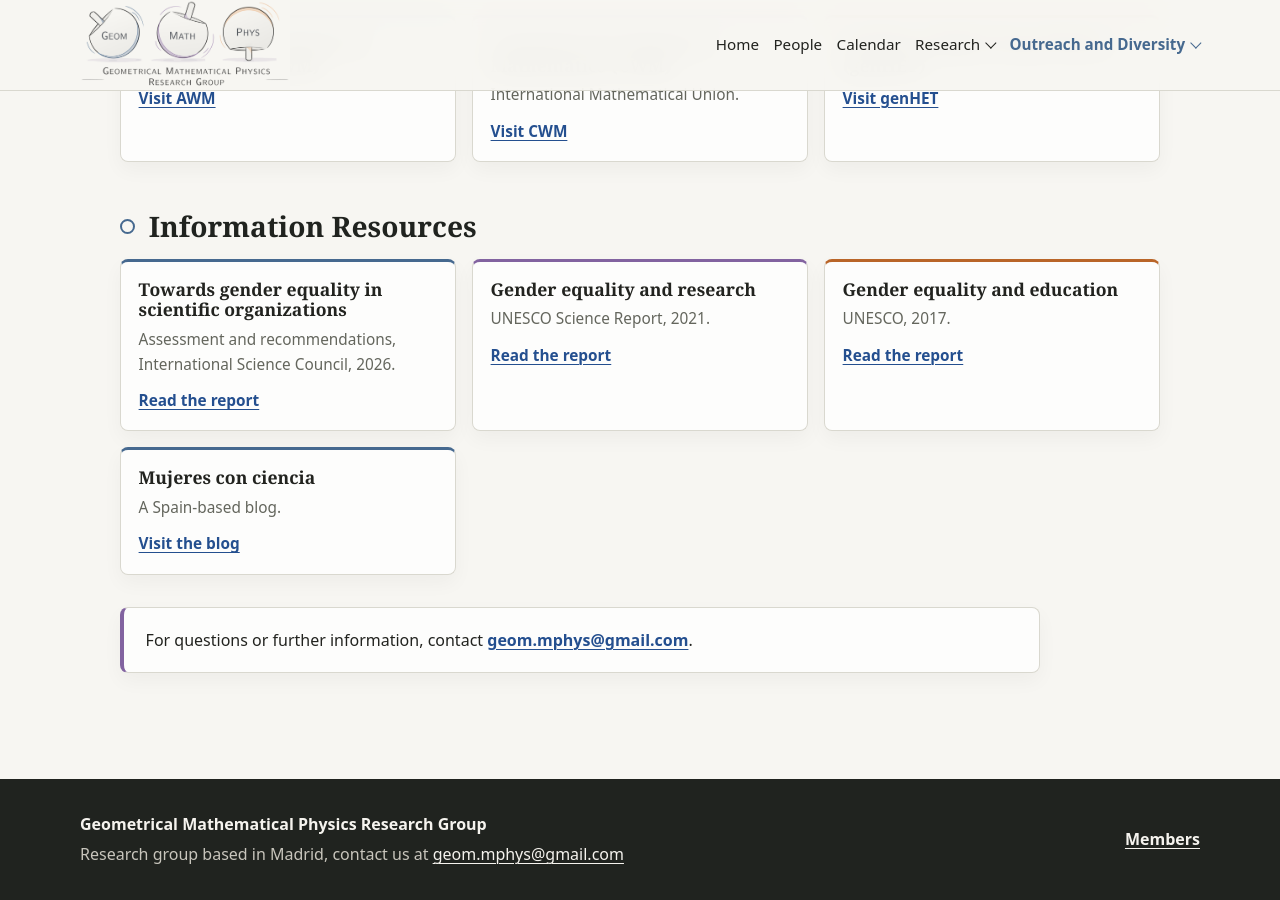
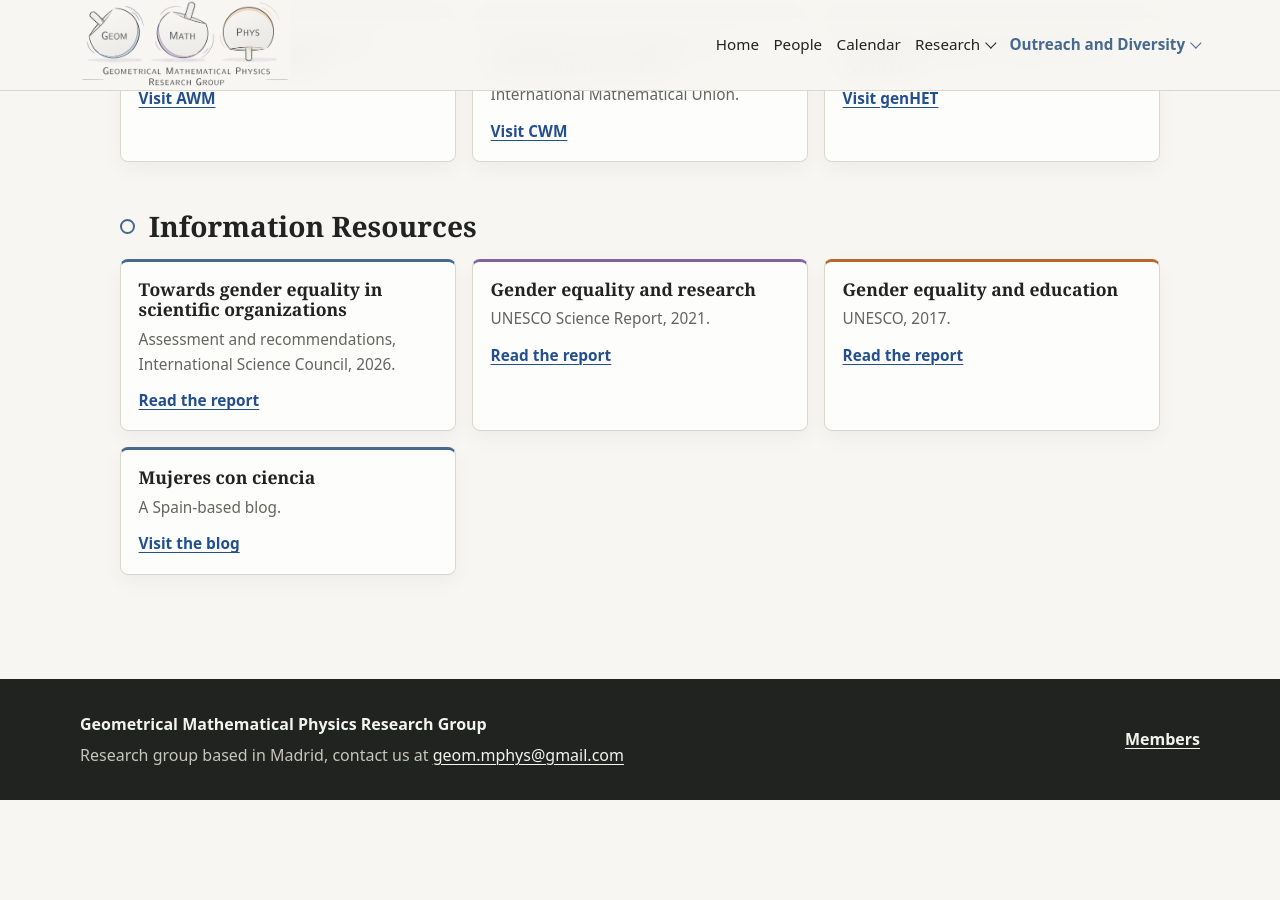
Before and after one commit to GeomMPhys/geommphys.github.io, a Jekyll site: the page built from diversity.md, in a window 1280 px wide and 900 px high, scrolled down 1052 px. Built offline with Jekyll 4.4.1, drawn with Linux system fonts in a browser that asks for light colours; after the commit the page ends 1852 px from its top, so only the background shows below that.

Commit message:
removed some useful contact us box

```diff
--- a/diversity.md
+++ b/diversity.md
@@ -72,7 +72,3 @@ permalink: /diversity/
     <p class="links"><a href="https://mujeresconciencia.com/">Visit the blog</a></p>
   </article>
 </div>
-
-<div class="page-callout">
-  <p>For questions or further information, contact <a href="mailto:geom.mphys@gmail.com">geom.mphys@gmail.com</a>.</p>
-</div>
```
